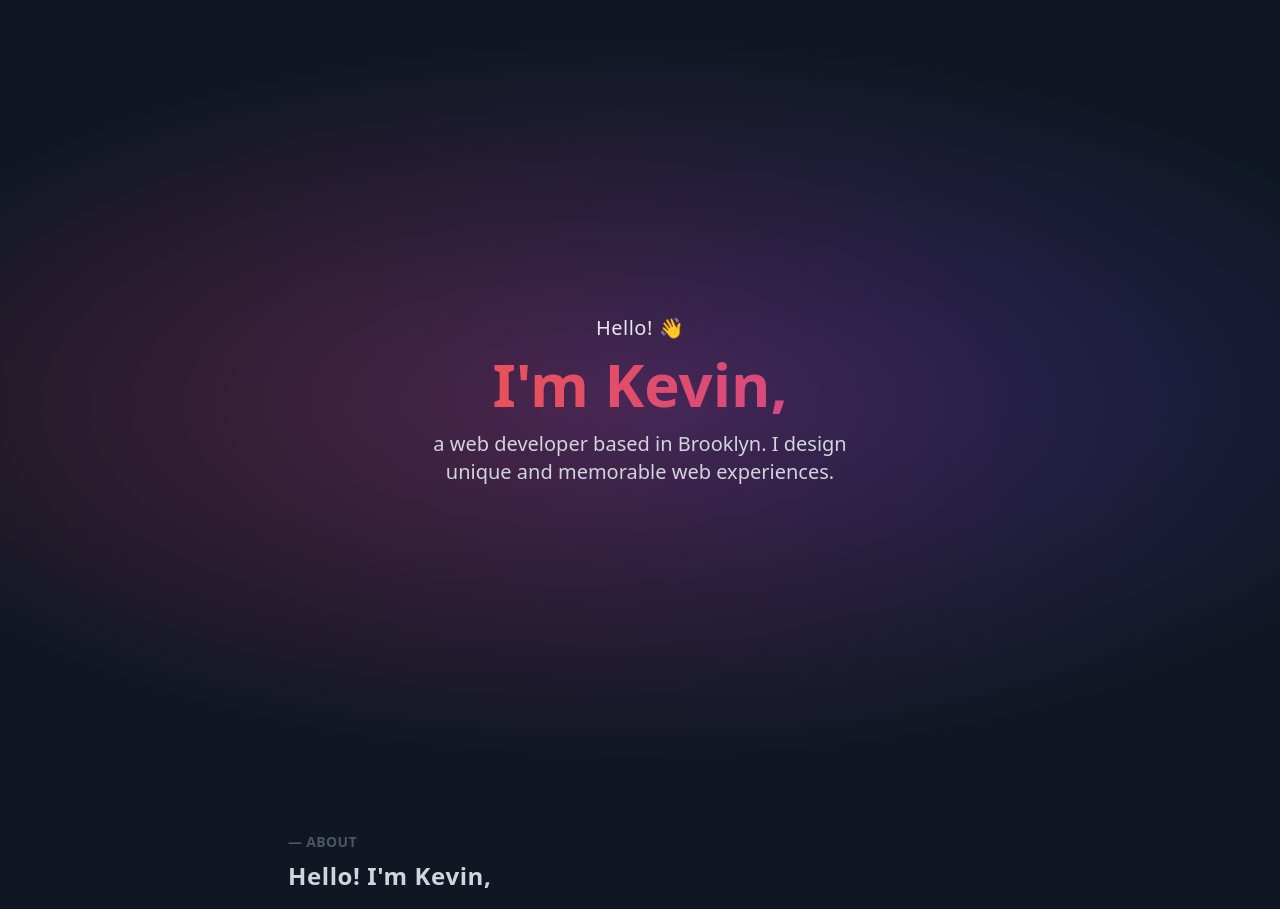
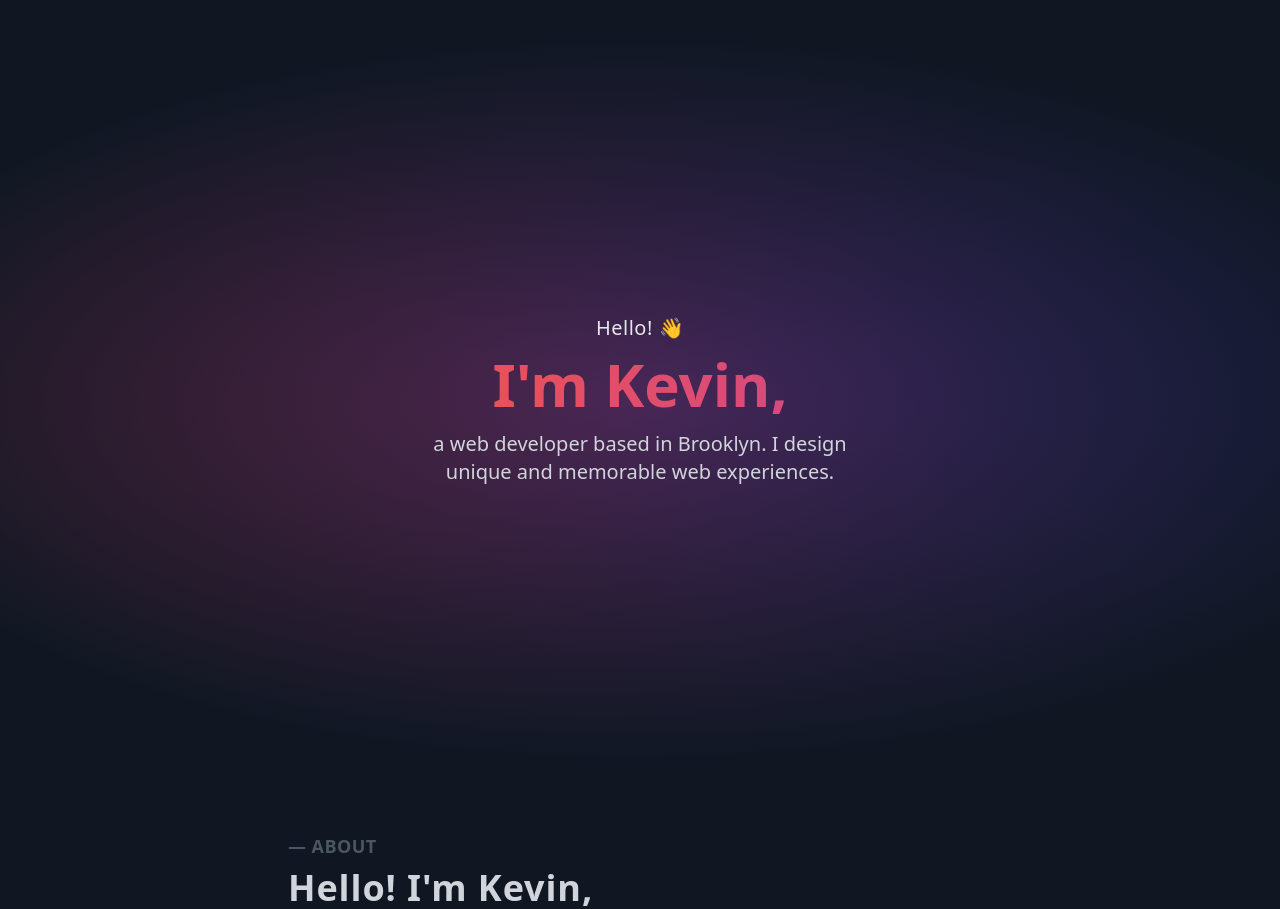
Before and after one commit to kevinMEH/portfolio-v2, a React (Vite) app: page / in a window 1280 px wide. Shown: the top 909 px of the page. Built offline with nearby package versions, Linux system fonts and the light colour scheme.

Commit message:
Title full support

```diff
--- a/src/Home/components/Title.jsx
+++ b/src/Home/components/Title.jsx
@@ -1,8 +1,8 @@
 const Title = ({label, text, center = false}) => {
     return (
         <div className={center ? "text-center mb-3 space-y-2" : "mb-3 space-y-2"}>
-            <h1 className="text-gray-600 font-black tracking-wide uppercase text-sm">{center ? label : "— " + label}</h1>
-            <h1 className="text-gray-300 font-semibold tracking-wide text-2xl">{text}</h1>
+            <h1 className="text-gray-600 font-black tracking-wide uppercase text-sm md:text-base lg:text-lg">{center ? label : "— " + label}</h1>
+            <h1 className="text-gray-300 font-semibold tracking-wide text-2xl md:text-3xl xl:text-4xl">{text}</h1>
         </div>
     )
 }
```
